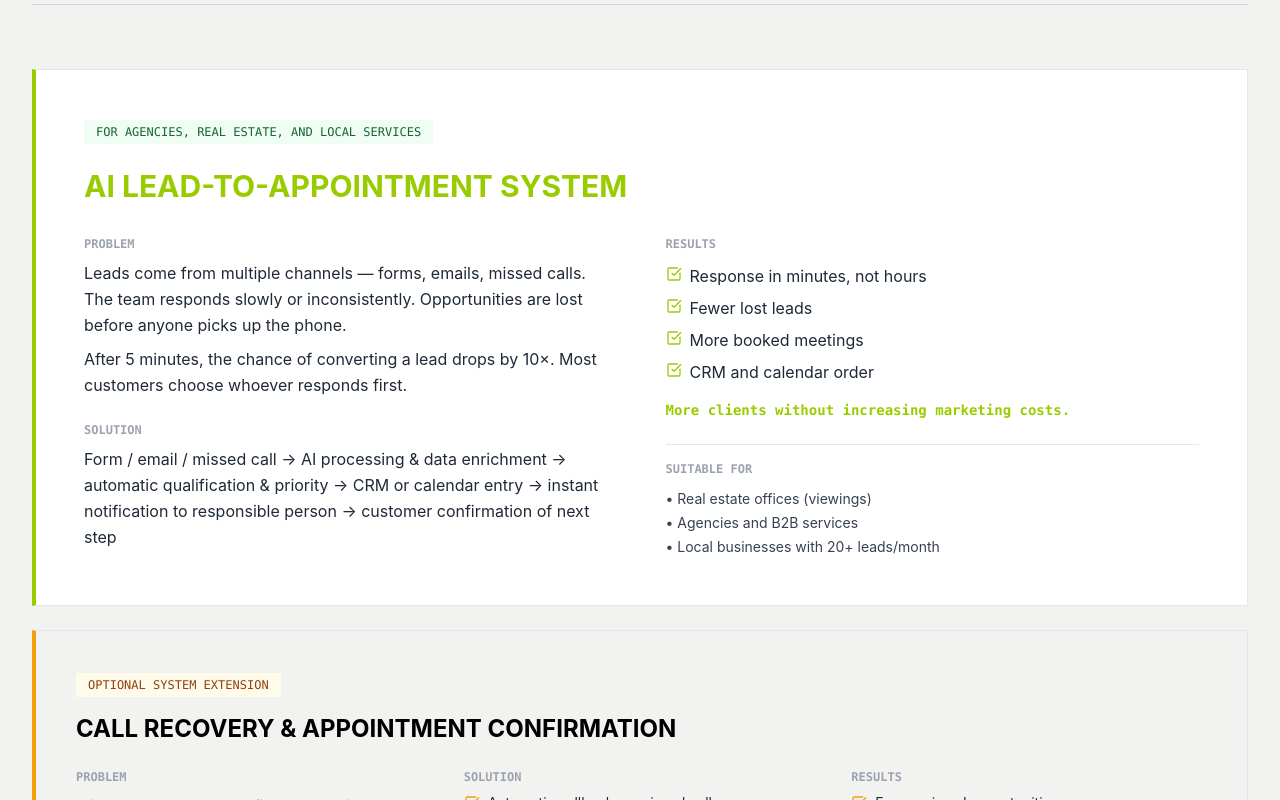
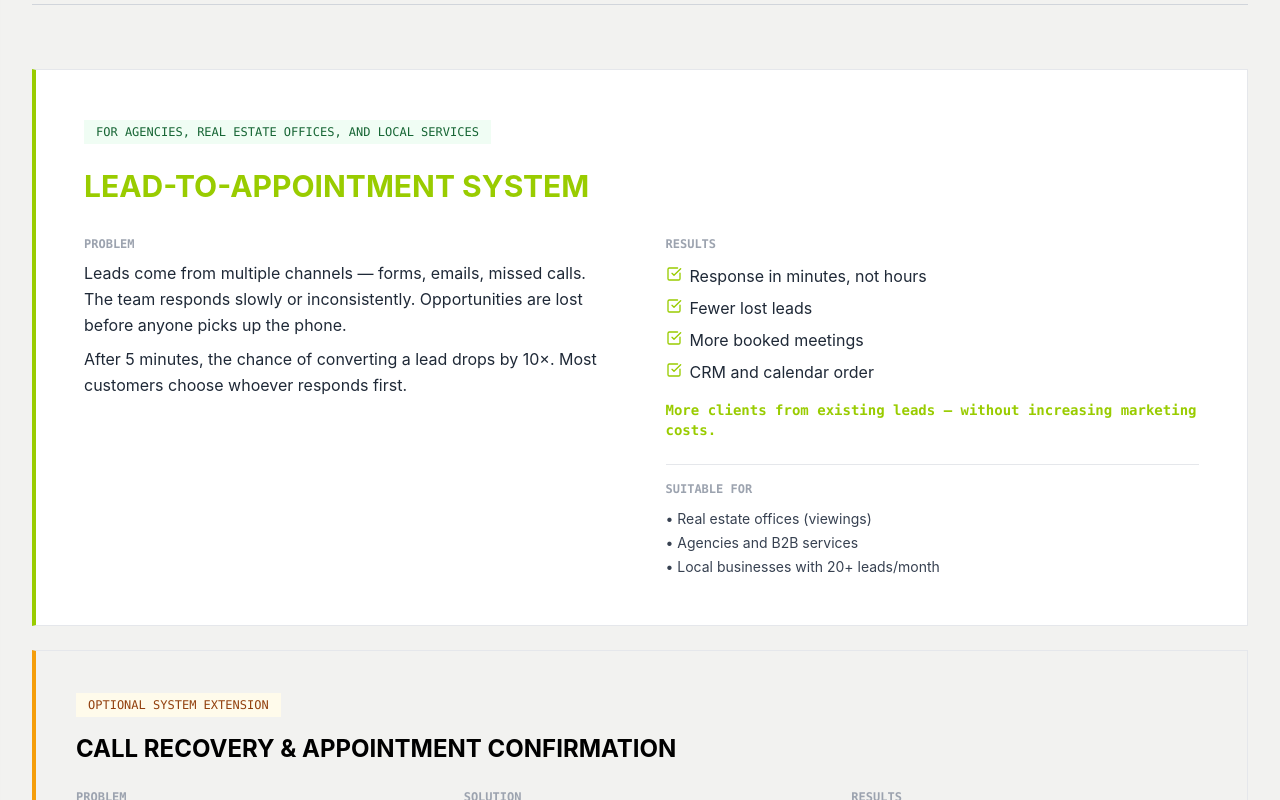
Before and after one commit to michal-potocky/mpdigitalsolutions.com, a React (Vite) app: page / in a window 1280 px wide. Shown: the part 1760-2560 px from the top of the page. Built offline with nearby package versions, Linux system fonts and the light colour scheme.

Commit message:
Update Key Solutions section: remove solution block, rename texts
Remove Solution display from main card, update resultSummary, subtitle, title, and note text across EN and SK translations.

Co-Authored-By: Claude Opus 4.5 <noreply@anthropic.com>

```diff
--- a/components/UseCases.tsx
+++ b/components/UseCases.tsx
@@ -55,12 +55,6 @@ const UseCases: React.FC<UseCasesProps> = ({ content }) => {
                         {para}
                       </p>
                     ))}
-                  </div>
-                  <div>
-                    <span className="font-mono text-xs font-bold text-gray-400 uppercase mb-2 block">
-                      Solution
-                    </span>
-                    <p className="text-gray-800 leading-relaxed">{mainCase.solution}</p>
                   </div>
                 </div>
 
--- a/content.ts
+++ b/content.ts
@@ -37,8 +37,8 @@ export const content: Record<'en' | 'sk', Content> = {
       subtitle: "From inquiry to appointment.",
       cases: [
         {
-          title: "AI Lead-to-Appointment System",
-          subtitle: "For agencies, real estate, and local services",
+          title: "Lead-to-Appointment System",
+          subtitle: "For agencies, real estate offices, and local services",
           isMain: true,
           problem: "Leads come from multiple channels — forms, emails, missed calls. The team responds slowly or inconsistently. Opportunities are lost before anyone picks up the phone.\n\nAfter 5 minutes, the chance of converting a lead drops by 10×. Most customers choose whoever responds first.",
           solution: "Form / email / missed call → AI processing & data enrichment → automatic qualification & priority → CRM or calendar entry → instant notification to responsible person → customer confirmation of next step",
@@ -48,7 +48,7 @@ export const content: Record<'en' | 'sk', Content> = {
             "More booked meetings",
             "CRM and calendar order"
           ],
-          resultSummary: "More clients without increasing marketing costs.",
+          resultSummary: "More clients from existing leads – without increasing marketing costs.",
           suitableFor: [
             "Real estate offices (viewings)",
             "Agencies and B2B services",
@@ -66,7 +66,7 @@ export const content: Record<'en' | 'sk', Content> = {
             "Fewer no-shows",
             "More booked appointments"
           ],
-          note: "No cold calling. Only works with existing leads."
+          note: "No cold calls. Only responding to existing leads."
         }
       ]
     },
@@ -316,8 +316,8 @@ export const content: Record<'en' | 'sk', Content> = {
       subtitle: "Od dopytu k stretnutiu.",
       cases: [
         {
-          title: "AI Lead-to-Appointment System",
-          subtitle: "Pre agentúry, reality a lokálne služby",
+          title: "Lead-to-Appointment System",
+          subtitle: "Pre agentúry, realitné kancelárie a lokálne služby",
           isMain: true,
           problem: "Dopyty prichádzajú z viacerých kanálov (formulár, email, telefón). Reakcia je pomalá, follow-up neexistuje a veľká časť potenciálnych zákazníkov sa stratí.\n\nPo 5 minútach klesá šanca konverzie až 10×. Väčšina zákazníkov si vyberie toho, kto odpovie prvý.",
           solution: "Formulár / email / zmeškaný hovor → AI spracuje a doplní údaje → automatická kvalifikácia a priorita → zápis do CRM alebo kalendára → okamžitá notifikácia zodpovednej osoby → potvrdenie ďalšieho kroku zákazníkovi",
@@ -327,7 +327,7 @@ export const content: Record<'en' | 'sk', Content> = {
             "Viac dohodnutých stretnutí",
             "Poriadok v CRM a kalendári"
           ],
-          resultSummary: "Viac zákaziek bez zvyšovania marketingových nákladov.",
+          resultSummary: "Viac klientov z existujúcich dopytov – bez zvyšovania marketingových nákladov.",
           suitableFor: [
             "Realitné kancelárie (obhliadky)",
             "Agentúry a B2B služby",
@@ -345,7 +345,7 @@ export const content: Record<'en' | 'sk', Content> = {
             "Menej no-show",
             "Viac obsadených termínov"
           ],
-          note: "Žiadny cold calling. Len práca s existujúcimi dopytmi."
+          note: "Žiadne studené volania. Len reakcia na existujúce dopyty."
         }
       ]
     },
```
